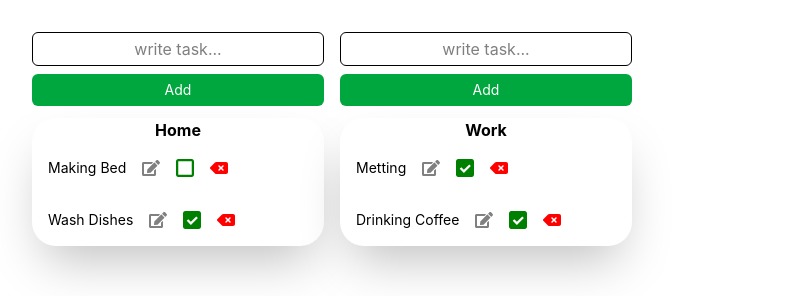
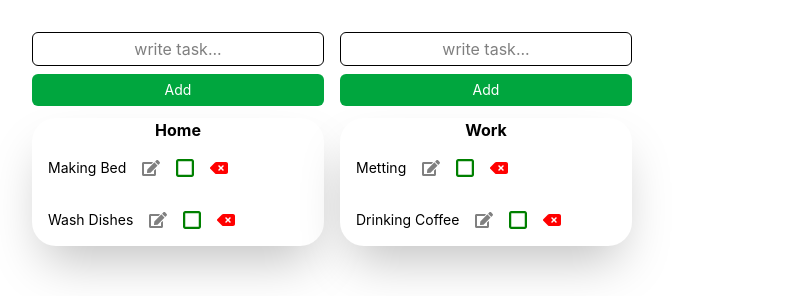
Before and after one commit to imanmajdabadi-js/learn-react-logic, a React (Vite) app: page / in a window 1280 px wide. Shown: the top 296 px of the page, without its empty margins (0-807 px from the left). Built offline with nearby package versions, Linux system fonts and the light colour scheme.

Commit message:
update...

```diff
--- a/src/components/Task.tsx
+++ b/src/components/Task.tsx
@@ -1,22 +1,19 @@
-import { FaEdit } from 'react-icons/fa';
-import { FaDeleteLeft } from 'react-icons/fa6';
-import { ImCheckboxChecked, ImCheckboxUnchecked } from 'react-icons/im';
-import type { Tasks } from '../types';
+import type { TaskProps } from '../types';
+import TaskActions from './TaskActions';
 
-const Task = ({ task }: Tasks) => {
+interface TaskPropsItem {
+  tasks: TaskProps[];
+  onDeleteTask: (taskId: string) => void;
+}
+
+const Task = ({ tasks, onDeleteTask }: TaskPropsItem) => {
   return (
     <div>
-      {task?.map((item) => {
+      {tasks?.map((item) => {
         return (
           <div className="flex items-center gap-4 p-4 w-64" key={item.taskId}>
             <p className="text-sm">{item.text}</p>
-            <FaEdit className="cursor-pointer" size={18} color="gray" />
-            {item.isCompleted ? (
-              <ImCheckboxChecked className="cursor-pointer" size={18} color="green" />
-            ) : (
-              <ImCheckboxUnchecked className="cursor-pointer" size={18} color="green" />
-            )}
-            <FaDeleteLeft className="cursor-pointer" size={18} color="red" />
+            <TaskActions onDelete={() => onDeleteTask(item.taskId)} />
           </div>
         );
       })}
--- /dev/null
+++ b/src/components/TaskActions.tsx
@@ -0,0 +1,24 @@
+import { FaEdit } from 'react-icons/fa';
+import { FaDeleteLeft } from 'react-icons/fa6';
+import { ImCheckboxChecked, ImCheckboxUnchecked } from 'react-icons/im';
+
+interface TaskActionsProps {
+  isCompleted?: boolean;
+  onDelete: () => void;
+}
+
+const TaskActions = ({ isCompleted, onDelete }: TaskActionsProps) => {
+  return (
+    <div className="flex items-center gap-4">
+      <FaEdit className="cursor-pointer" size={18} color="gray" />
+      {isCompleted ? (
+        <ImCheckboxChecked className="cursor-pointer" size={18} color="green" />
+      ) : (
+        <ImCheckboxUnchecked className="cursor-pointer" size={18} color="green" />
+      )}
+      <FaDeleteLeft onClick={() => onDelete()} className="cursor-pointer" size={18} color="red" />
+    </div>
+  );
+};
+
+export default TaskActions;
--- a/src/components/TaskList.tsx
+++ b/src/components/TaskList.tsx
@@ -1,12 +1,16 @@
-import { useState } from 'react';
+import { useEffect, useState } from 'react';
 import type { TaskListProps } from '../types';
-import { saveData, showTask } from '../utils/SaveShowData';
+import { saveData, showData } from '../utils/SaveShowData';
 import Task from './Task';
 import TaskCategoryAdd from './TaskCategoryAdd';
 import TaskForm from './TaskForm';
 
 const TaskList = () => {
-  const [taskList, setTaskList] = useState<TaskListProps[]>(showTask);
+  const [taskList, setTaskList] = useState<TaskListProps[]>(showData);
+
+  useEffect(() => {
+    saveData(taskList);
+  }, [taskList]);
 
   const handleAddCategoryTask = (categoryText: string) => {
     const newCategoryAdd = {
@@ -18,28 +22,38 @@ const TaskList = () => {
     setTaskList((prev) => [...prev, newCategoryAdd]);
   };
 
+  const handleDeleteTask = (taskId: string, categoryId: string) => {
+    setTaskList((prev) =>
+      prev.map((item) =>
+        item.id === categoryId
+          ? { ...item, tasks: item.tasks.filter((item) => item.taskId !== taskId) }
+          : item
+      )
+    );
+  };
+
   const handleAddTask = (categoryId: string, textTask: string) => {
     const newTask = {
       taskId: crypto.randomUUID(),
       text: textTask,
       isCompleted: true,
     };
-    const foundedCategory = taskList?.find((item) => item.id === categoryId);
-    if (!foundedCategory) {
-      return;
-    }
-    const updateTasks = [...foundedCategory.tasks, newTask];
-    const updatedList = taskList.map((item) =>
-      item.id === categoryId ? { ...item, tasks: updateTasks } : item
+    // const foundedCategory = taskList?.find((item) => item.id === categoryId);
+    // if (!foundedCategory) {
+    //   return;
+    // }
+    // const updateTasks = [...foundedCategory.tasks, newTask];
+    // const updatedList = taskList.map((item) =>
+    //   item.id === categoryId ? { ...item, tasks: updateTasks } : item
+    // );
+
+    // setTaskList(updatedList);
+    // saveData(updatedList);
+    setTaskList((prev) =>
+      prev?.map((item) =>
+        item.id === categoryId ? { ...item, tasks: [...item.tasks, newTask] } : item
+      )
     );
-
-    setTaskList(updatedList);
-    saveData(updatedList);
-    // setTaskList((prev) =>
-    //   prev?.map((item) =>
-    //     item.id === categoryId ? { ...item, tasks: [...item.tasks, newTask] } : item
-    //   )
-    // );
   };
   return (
     <>
@@ -50,9 +64,11 @@ const TaskList = () => {
               <TaskForm onAddTask={(textTask) => handleAddTask(item.id, textTask)} />
               <div className="bg-white rounded-3xl shadow-2xl ">
                 <p className="text-center font-bold">{item.category}</p>
-                <Task task={item.tasks} />
+                <Task
+                  onDeleteTask={(taskId) => handleDeleteTask(taskId, item.id)}
+                  tasks={item.tasks}
+                />
               </div>
-              <div className="flex items-center gap-4"></div>
             </div>
           );
         })}
--- a/src/types/index.ts
+++ b/src/types/index.ts
@@ -5,7 +5,7 @@ export interface TaskProps {
 }
 
 export interface Tasks {
-  task: TaskProps[];
+  tasks: TaskProps[];
 }
 
 export interface TaskListProps {
--- a/src/utils/SaveShowData.ts
+++ b/src/utils/SaveShowData.ts
@@ -1,6 +1,6 @@
 import type { TaskListProps } from '../types';
 
-export function showTask() {
+export function showData() {
   const saveData = localStorage.getItem('tasks');
   const taskListArr: TaskListProps[] = [
     {
@@ -8,13 +8,13 @@ export function showTask() {
       id: '1',
       tasks: [
         {
-          taskId: '1',
+          taskId: '10',
           text: 'Making Bed',
           isCompleted: false,
         },
 
         {
-          taskId: '2',
+          taskId: '20',
           text: 'Wash Dishes',
           isCompleted: true,
         },
```
